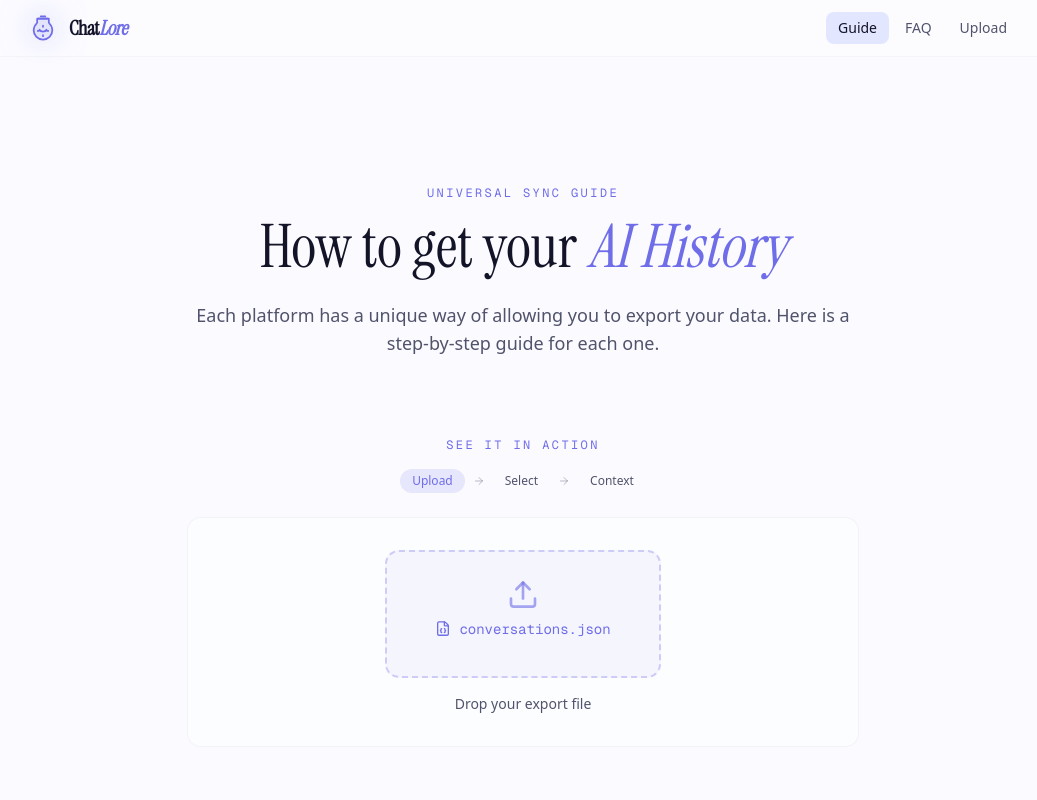
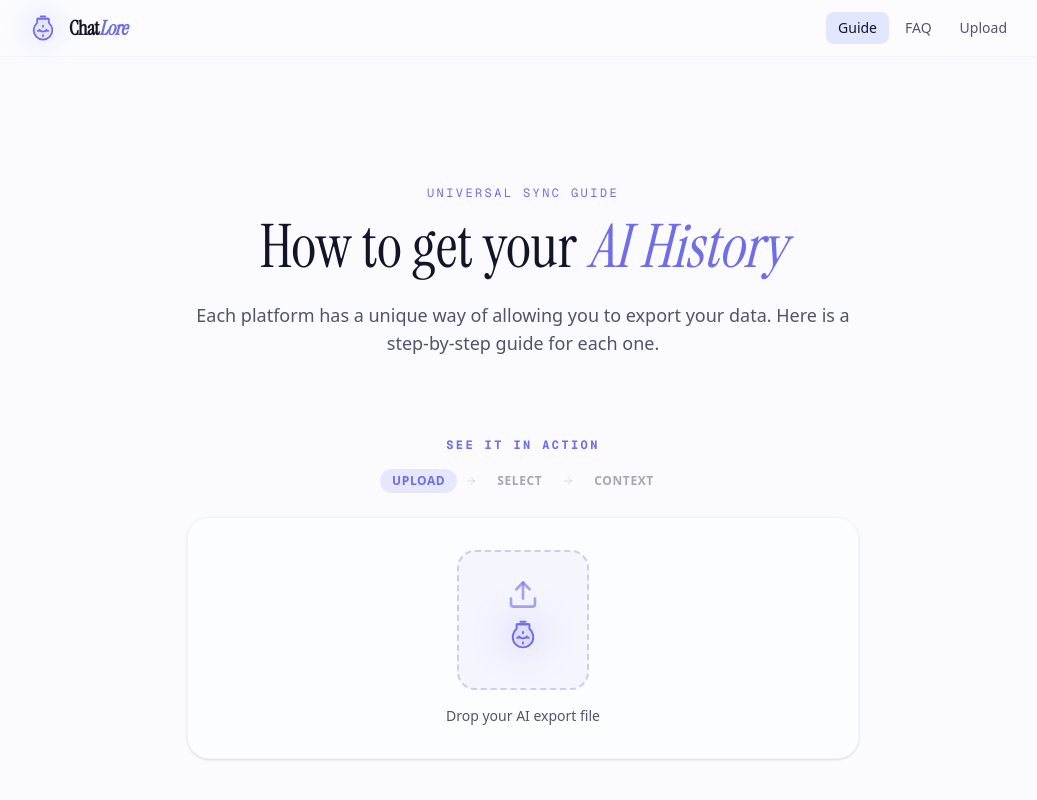
Before and after one commit to MarinaBrau/chatlore, a Next.js app: page /guide in a window 1280 px wide. Both pictures are taken after a click on the button "Dismiss banner". Shown: the top 800 px of the page, without its empty margins (117-1154 px from the left). Built offline with nearby package versions, Linux system fonts and the light colour scheme.

Commit message:
style: fix logo and colors in FlowDemo component

```diff
--- a/src/components/landing/FlowDemo.tsx
+++ b/src/components/landing/FlowDemo.tsx
@@ -1,20 +1,19 @@
-"use client";
-
 import { motion, AnimatePresence } from "framer-motion";
 import { useEffect, useState } from "react";
-import { FileJson, Check, Upload, ArrowRight } from "lucide-react";
+import { Check, Upload, ArrowRight } from "lucide-react";
+import { Logo } from "@/components/Logo";
 
 const FRAME_DURATION = 2500;
 const TOTAL_FRAMES = 3;
 
-const conversations = [
+const CONVERSATIONS = [
   { title: "Debug React hooks", msgs: 23 },
   { title: "Best database for my app", msgs: 45 },
   { title: "Auth flow best practices", msgs: 31 },
   { title: "CSS Grid vs Flexbox", msgs: 12 },
 ];
 
-const contextLines = [
+const CONTEXT_LINES = [
   "## Preferences",
   "- Functional React + TypeScript",
   "- PostgreSQL for relational data",
@@ -42,7 +41,7 @@ export function FlowDemo() {
           transition={{ duration: 0.6 }}
           className="text-center"
         >
-          <p className="mb-4 font-mono text-xs uppercase tracking-[0.2em] text-amber">
+          <p className="mb-4 font-mono text-xs uppercase tracking-[0.2em] text-primary font-bold">
             See it in action
           </p>
         </motion.div>
@@ -52,16 +51,16 @@ export function FlowDemo() {
           {["Upload", "Select", "Context"].map((label, i) => (
             <div key={label} className="flex items-center gap-2">
               <span
-                className={`rounded-full px-3 py-1 text-xs font-medium transition-all duration-300 ${
+                className={`rounded-full px-3 py-1 text-xs font-bold uppercase tracking-wider transition-all duration-300 ${
                   frame === i
-                    ? "bg-amber/15 text-amber"
-                    : "text-muted-foreground"
+                    ? "bg-primary/15 text-primary"
+                    : "text-muted-foreground/50"
                 }`}
               >
                 {label}
               </span>
               {i < 2 && (
-                <ArrowRight className="size-3 text-muted-foreground/40" />
+                <ArrowRight className="size-3 text-muted-foreground/20" />
               )}
             </div>
           ))}
@@ -73,7 +72,7 @@ export function FlowDemo() {
           whileInView={{ opacity: 1, y: 0 }}
           viewport={{ once: true }}
           transition={{ duration: 0.7, delay: 0.15 }}
-          className="relative overflow-hidden rounded-xl border border-border/40 bg-card/30 p-8"
+          className="relative overflow-hidden rounded-3xl border border-border/40 bg-card/30 p-8 shadow-sm"
           style={{ minHeight: 220 }}
         >
           <AnimatePresence mode="wait">
@@ -87,7 +86,7 @@ export function FlowDemo() {
                 transition={{ duration: 0.35 }}
                 className="flex flex-col items-center gap-4"
               >
-                <div className="rounded-xl border-2 border-dashed border-amber/30 bg-amber/5 px-12 py-8">
+                <div className="rounded-2xl border-2 border-dashed border-primary/30 bg-primary/5 px-12 py-8">
                   <motion.div
                     animate={{ y: [0, -6, 0] }}
                     transition={{
@@ -97,17 +96,12 @@ export function FlowDemo() {
                     }}
                     className="flex flex-col items-center gap-2"
                   >
-                    <Upload className="size-8 text-amber/60" />
-                    <div className="flex items-center gap-2">
-                      <FileJson className="size-4 text-amber" />
-                      <span className="font-mono text-sm text-amber">
-                        conversations.json
-                      </span>
-                    </div>
+                    <Upload className="size-8 text-primary/60" />
+                    <Logo iconOnly className="scale-110" />
                   </motion.div>
                 </div>
-                <p className="text-sm text-muted-foreground">
-                  Drop your export file
+                <p className="text-sm text-muted-foreground font-medium">
+                  Drop your AI export file
                 </p>
               </motion.div>
             )}
@@ -122,24 +116,24 @@ export function FlowDemo() {
                 transition={{ duration: 0.35 }}
                 className="space-y-2"
               >
-                {conversations.map((conv, i) => (
+                {CONVERSATIONS.map((conv, i) => (
                   <motion.div
                     key={conv.title}
                     initial={{ opacity: 0, x: -12 }}
                     animate={{ opacity: 1, x: 0 }}
                     transition={{ delay: i * 0.12, duration: 0.3 }}
-                    className="flex items-center gap-3 rounded-lg border border-border/40 bg-background/50 px-4 py-2.5"
+                    className="flex items-center gap-3 rounded-xl border border-border/40 bg-background/50 px-4 py-2.5"
                   >
                     <motion.div
                       initial={{ scale: 0 }}
                       animate={{ scale: 1 }}
                       transition={{ delay: 0.4 + i * 0.15, type: "spring", stiffness: 300 }}
-                      className="flex size-5 items-center justify-center rounded border border-amber bg-amber/10"
+                      className="flex size-5 items-center justify-center rounded border border-primary bg-primary/10"
                     >
-                      <Check className="size-3 text-amber" />
+                      <Check className="size-3 text-primary" />
                     </motion.div>
-                    <span className="flex-1 text-sm">{conv.title}</span>
-                    <span className="font-mono text-xs text-muted-foreground">
+                    <span className="flex-1 text-sm font-medium">{conv.title}</span>
+                    <span className="font-mono text-[10px] text-muted-foreground uppercase opacity-50">
                       {conv.msgs} msgs
                     </span>
                   </motion.div>
@@ -157,14 +151,14 @@ export function FlowDemo() {
                 transition={{ duration: 0.35 }}
                 className="space-y-3"
               >
-                <div className="overflow-hidden rounded-lg border border-border/40 bg-neutral-950">
+                <div className="overflow-hidden rounded-xl border border-border/40 bg-neutral-950">
                   <div className="border-b border-neutral-800 px-3 py-1.5">
                     <span className="font-mono text-[11px] text-neutral-500">
                       universal-ai-profile.md
                     </span>
                   </div>
                   <div className="px-4 py-3 font-mono text-xs leading-relaxed">
-                    {contextLines.map((line, i) => (
+                    {CONTEXT_LINES.map((line, i) => (
                       <motion.div
                         key={i}
                         initial={{ opacity: 0 }}
@@ -172,7 +166,7 @@ export function FlowDemo() {
                         transition={{ delay: i * 0.08, duration: 0.3 }}
                         className={
                           line.startsWith("##")
-                            ? "mt-1 text-amber"
+                            ? "mt-1 text-primary"
                             : "text-neutral-400"
                         }
                       >
@@ -187,10 +181,10 @@ export function FlowDemo() {
                   transition={{ delay: 0.5, type: "spring", stiffness: 200 }}
                   className="flex items-center justify-center gap-2"
                 >
-                  <div className="flex size-6 items-center justify-center rounded-full bg-emerald-100">
+                  <div className="flex size-6 items-center justify-center rounded-full bg-emerald-500/10">
                     <Check className="size-3.5 text-emerald-600" />
                   </div>
-                  <span className="text-sm font-medium text-emerald-600">
+                  <span className="text-sm font-bold text-emerald-600">
                     Context ready
                   </span>
                 </motion.div>
```
